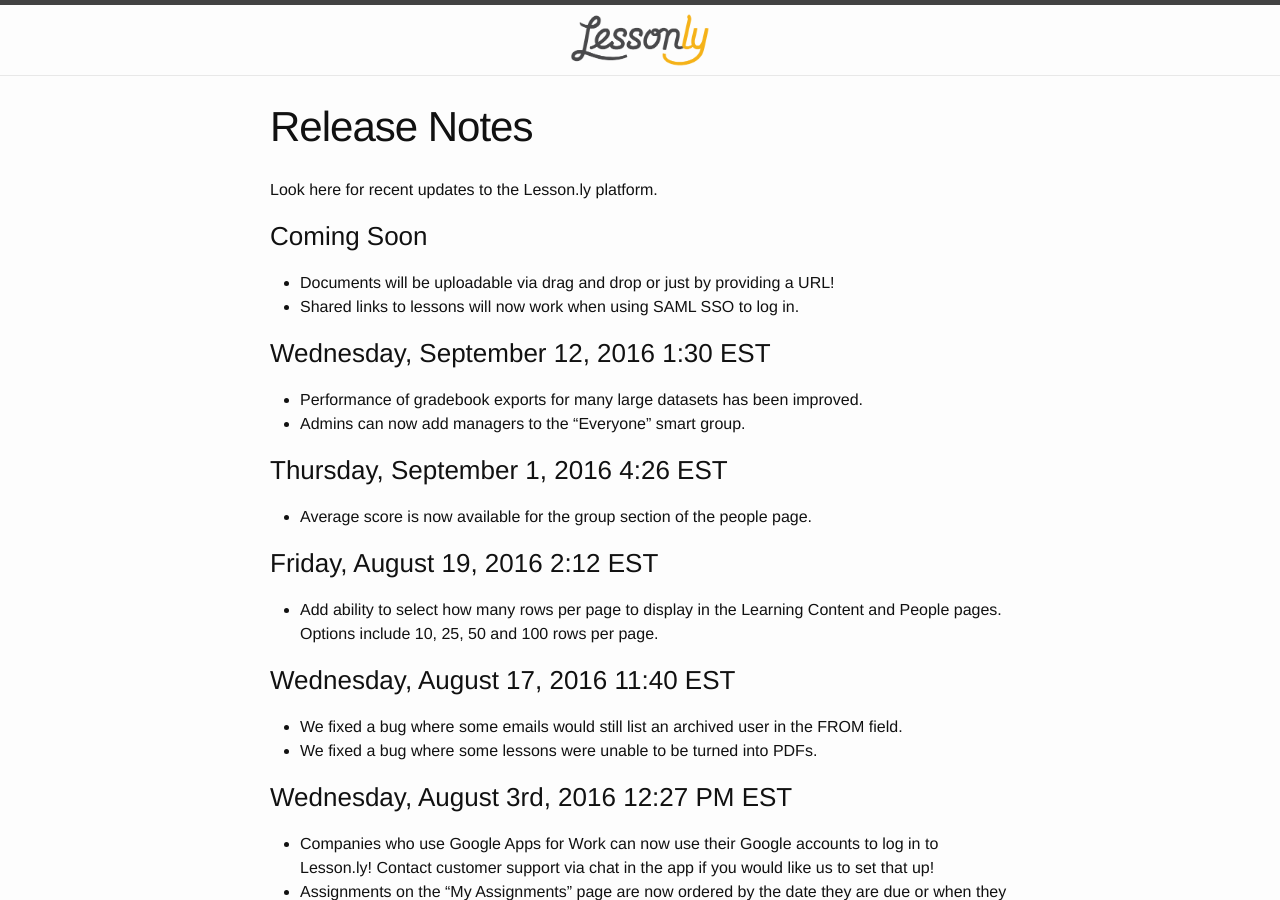
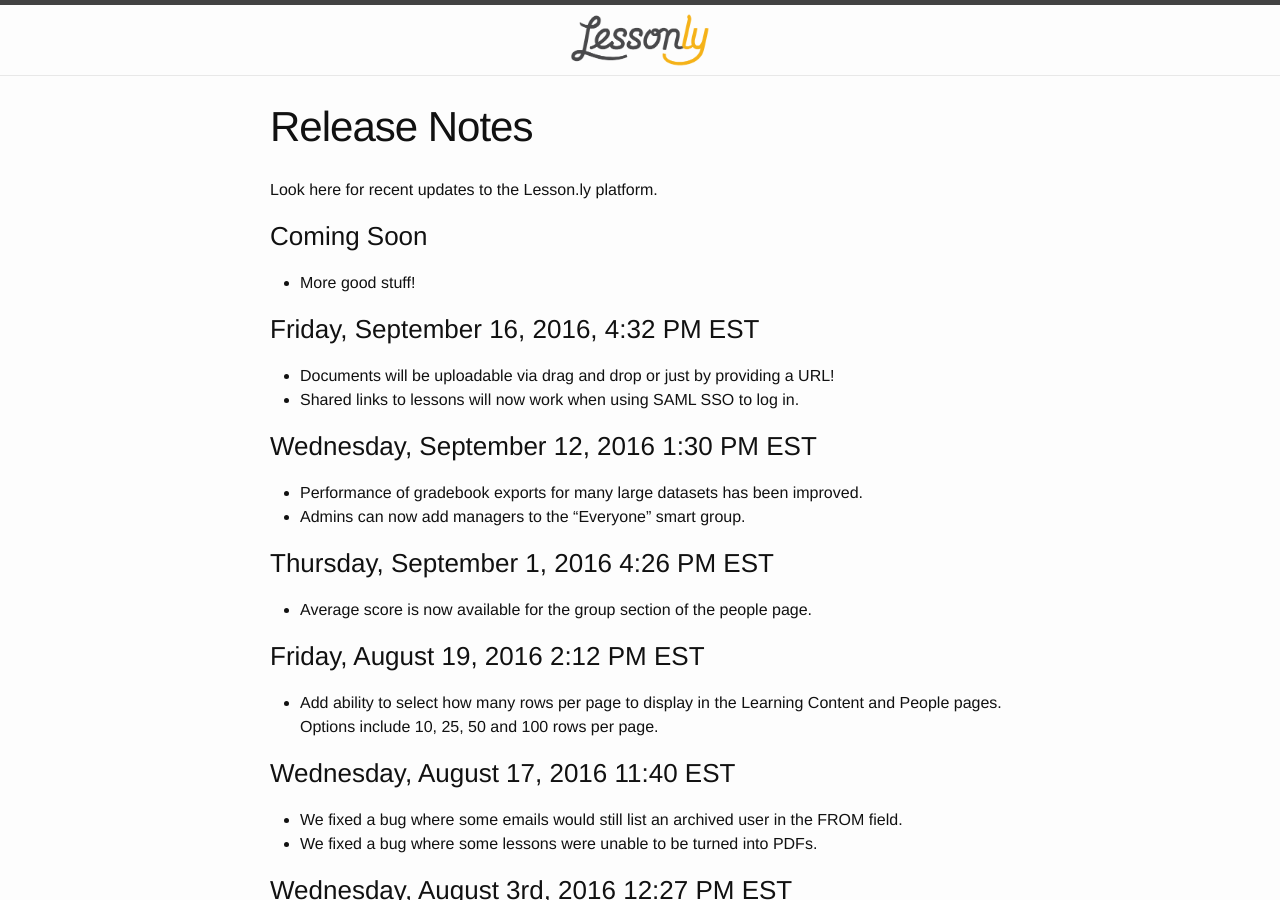
Before and after one commit to isabella232/lessonly.github.io, a Jekyll site: the page built from release-notes.md, in a window 1280 px wide and 900 px high. Built offline with Jekyll 4.4.1, drawn with Linux system fonts in a browser that asks for light colours.

Commit message:
Update release notes

```diff
--- a/release-notes.md
+++ b/release-notes.md
@@ -8,19 +8,23 @@
 
 ### Coming Soon
 
+- More good stuff!
+
+### Friday, September 16, 2016, 4:32 PM EST
+
 - Documents will be uploadable via drag and drop or just by providing a URL!
 - Shared links to lessons will now work when using SAML SSO to log in.
 
-### Wednesday, September 12, 2016 1:30 EST
+### Wednesday, September 12, 2016 1:30 PM EST
 
 - Performance of gradebook exports for many large datasets has been improved.
 - Admins can now add managers to the "Everyone" smart group.
 
-### Thursday, September 1, 2016 4:26 EST
+### Thursday, September 1, 2016 4:26 PM EST
 
 - Average score is now available for the group section of the people page.
 
-### Friday, August 19, 2016 2:12 EST
+### Friday, August 19, 2016 2:12 PM EST
 
 - Add ability to select how many rows per page to display in the Learning Content and People pages. Options include 10, 25, 50 and 100 rows per page.
 
```
